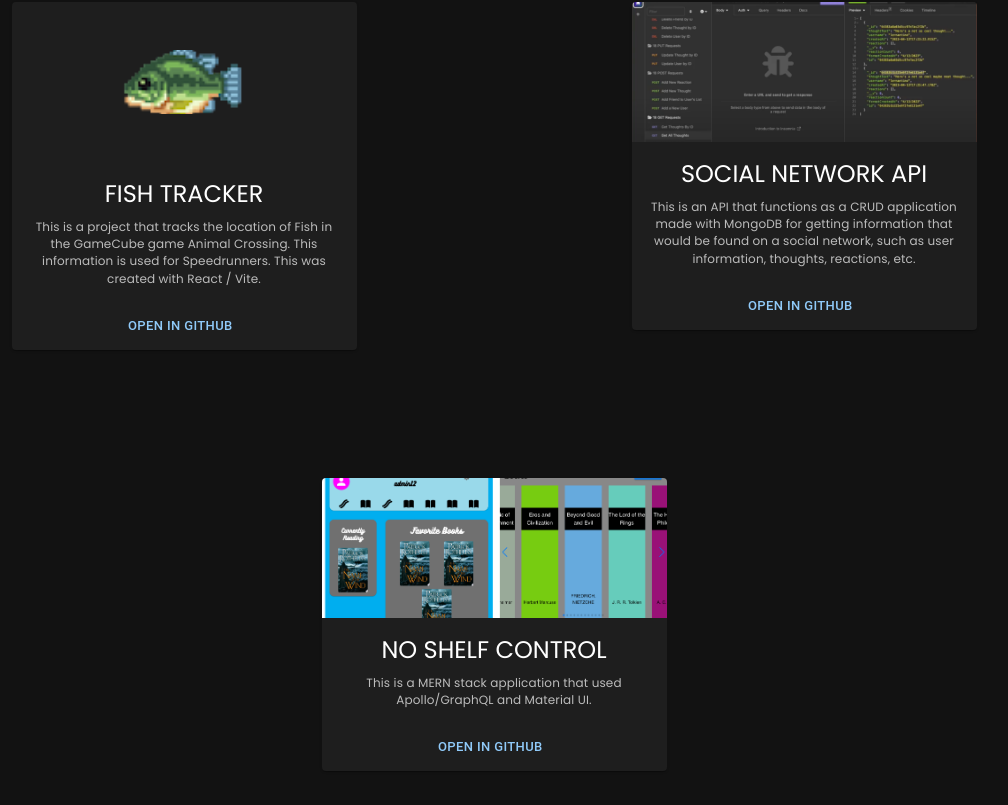
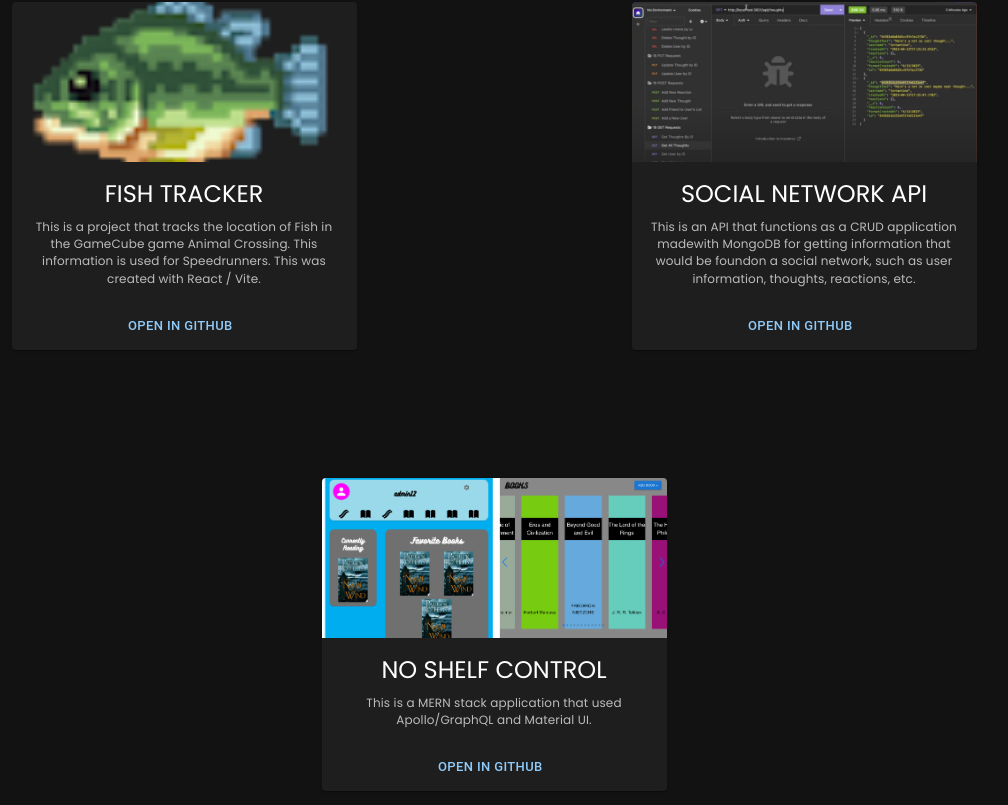
Before and after one commit to gabess3/Portfolio, a React (Create React App) app: page / in a window 1280 px wide. Shown: the part 2135-2940 px from the top of the page, without its empty margins (146-1154 px from the left). Built offline with nearby package versions, Linux system fonts and the light colour scheme.

Commit message:
updated resume, removed unnecessary functions and cleaned up some of the code.

```diff
--- a/src/components/contactForm.jsx
+++ b/src/components/contactForm.jsx
@@ -8,9 +8,9 @@ import { validateEmail } from "../utils/emailValidator";
 import { useState } from "react";
 
 export default function ContactForm() {
-  const [name, setName] = useState("");
-  const [email, setEmail] = useState("");
-  const [message, setMessage] = useState("");
+  const [name, setName] = useState(" ");
+  const [email, setEmail] = useState(" ");
+  const [message, setMessage] = useState(" ");
 
   const handleEmail = (event) => {
     const emailInput = document.getElementById("email");
@@ -25,11 +25,6 @@ export default function ContactForm() {
       emailWarning.textContent =
         "*This is a required field. Please enter a valid email address.";
     }
-  };
-
-  const changeEmail = (event) => {
-    setEmail(event.target.value);
-    console.log(email);
   };
 
   const handleName = () => {
@@ -47,11 +42,6 @@ export default function ContactForm() {
     }
   };
 
-  const changeName = (event) => {
-    setName(event.target.value);
-    console.log(name);
-  };
-
   const handleMessage = () => {
     const messageInput = document.getElementById("standard-multiline-flexible");
     setMessage(messageInput.value);
@@ -67,10 +57,6 @@ export default function ContactForm() {
     }
   };
 
-  const changeMessage = (event) => {
-    setMessage(event.target.value);
-    console.log(message);
-  };
 
   const submitHandler = () => {
     handleEmail();
@@ -89,7 +75,7 @@ export default function ContactForm() {
           id="name"
           aria-describedby="my-helper-name"
           value={name}
-          onChange={changeName}
+          onChange={(e) => setName(e.target.value)}
         />
         <p id="nameRequired"></p>
       </FormControl>
@@ -101,7 +87,7 @@ export default function ContactForm() {
           id="email"
           aria-describedby="my-helper-text"
           value={email}
-          onChange={changeEmail}
+          onChange={(e) => setEmail(e.target.value)}
         />
         <p id="emailRequired"></p>
       </FormControl>
@@ -114,7 +100,7 @@ export default function ContactForm() {
         minRows={5}
         required={true}
         value={message}
-        onChange={changeMessage}
+        onChange={(e) => setMessage(e.target.value)}
       />
       <p id="messageRequired"></p>
       <Grid align="right">
--- a/src/components/navigation.jsx
+++ b/src/components/navigation.jsx
@@ -1,5 +1,3 @@
-// Uses Material UI AppBar component
-
 import * as React from "react";
 import AppBar from "@mui/material/AppBar";
 import Box from "@mui/material/Box";
--- a/src/components/project.jsx
+++ b/src/components/project.jsx
@@ -1,5 +1,3 @@
-// Uses Card component from Material UI
-
 import * as React from "react";
 import Card from "@mui/material/Card";
 import CardContent from "@mui/material/CardContent";
@@ -12,11 +10,28 @@ import fish from "../images/fish.png";
 import FadeInSection from "./fadeIn";
 
 export default function Project() {
-  const projects = ["FISH TRACKER", "SOCIAL NETWORK API", "NO SHELF CONTROL"];
-  const projectLink = [
-    "https://github.com/gabess3/Social-Network-API",
-    "https://github.com/Nick-likes-Rust-and-Next/No-Shelf-Control",
-    "https://github.com/NTumminaro/ACGC-Golden-Rod-Pro",
+  const projects = [
+    {
+      name: "FISH TRACKER",
+      link: "https://github.com/NTumminaro/ACGC-Golden-Rod-Pro",
+      image: fish,
+      description:
+        "This is a project that tracks the location of Fish in the GameCube game Animal Crossing. This information is used for Speedrunners. This was created with React / Vite.",
+    },
+    {
+      name: "SOCIAL NETWORK API",
+      link: "https://github.com/gabess3/Social-Network-API",
+      image: socialNetwork,
+      description:
+        "This is an API that functions as a CRUD application madewith MongoDB for getting information that would be foundon a social network, such as user information, thoughts, reactions, etc.",
+    },
+    {
+      name: "NO SHELF CONTROL",
+      link: "https://github.com/Nick-likes-Rust-and-Next/No-Shelf-Control",
+      image: NoShelfControl,
+      description:
+        "This is a MERN stack application that used Apollo/GraphQL and Material UI.",
+    },
   ];
 
   return (
@@ -29,17 +44,18 @@ export default function Project() {
         </FadeInSection>
       </div>
       <div className="projects">
-        {projects.map((project) =>
-          project === "FISH TRACKER" ? (
-            <FadeInSection key={project}>
-              <Card key={project} sx={{ maxWidth: 345, maxHeight: 420, m: 8 }}>
+        {projects.map((project) => (
+          <FadeInSection key={project.name}>
+            <Card
+              key={project.name}
+              sx={{ maxWidth: 345, maxHeight: 420, m: 8 }}
+            >
               <CardActionArea>
                 <CardMedia
-                    className="fish"
                   component="img"
                   height="160"
-                    image={fish}
-                    alt="Fish Project"
+                  image={project.image}
+                  alt={project.name}
                 />
                 <CardContent>
                   <Typography
@@ -48,20 +64,24 @@ export default function Project() {
                     variant="h5"
                     component="div"
                   >
-                      {project}
+                    {project.name}
                   </Typography>
                   <Typography
-                      sx={{ fontFamily: "Poppins", textAlign: "center", fontSize: 12  }}
+                    sx={{
+                      fontFamily: "Poppins",
+                      textAlign: "center",
+                      fontSize: 12,
+                    }}
                     variant="body2"
                     color="text.secondary"
                   >
-                      This is a project that tracks the location of Fish in the GameCube game Animal Crossing. This information is used for Speedrunners. This was created with React / Vite.
+                    {project.description}
                   </Typography>
                 </CardContent>
               </CardActionArea>
               <CardActions className="buttonCenter">
                 <Button
-                    href={projectLink[2]}
+                  href={project.link}
                   target="_blank"
                   size="small"
                   color="primary"
@@ -71,115 +91,7 @@ export default function Project() {
               </CardActions>
             </Card>
           </FadeInSection>
-          ) : project === "SOCIAL NETWORK API" ? (
-            <FadeInSection key={project}>
-              <Card key={project} sx={{ maxWidth: 345, maxHeight: 420, m: 8 }}>
-                <CardActionArea>
-                  <CardMedia
-                    component="img"
-                    height="140"
-                    image={socialNetwork}
-                    alt="Social Network API Project"
-                  />
-                  <CardContent>
-                    <Typography
-                      sx={{ fontFamily: "Poppins", textAlign: "center" }}
-                      gutterBottom
-                      variant="h5"
-                      component="div"
-                    >
-                      {project}
-                    </Typography>
-                    <Typography
-                      sx={{ fontFamily: "Poppins", textAlign: "center", fontSize: 12 }}
-                      variant="body2"
-                      color="text.secondary"
-                    >
-                      This is an API that functions as a CRUD application made
-                      with MongoDB for getting information that would be found
-                      on a social network, such as user information, thoughts,
-                      reactions, etc.
-                    </Typography>
-                  </CardContent>
-                </CardActionArea>
-                <CardActions className="buttonCenter">
-                  <Button
-                    href={projectLink[0]}
-                    target="_blank"
-                    size="small"
-                    color="primary"
-                  >
-                    Open in GitHub
-                  </Button>
-                </CardActions>
-              </Card>
-            </FadeInSection>
-          ) : project === "NO SHELF CONTROL" ? (
-            <FadeInSection key={project}>
-              <Card key={project} sx={{ maxWidth: 345, maxHeight: 420, m: 8 }}>
-                <CardActionArea>
-                  <CardMedia
-                    component="img"
-                    height="140"
-                    image={NoShelfControl}
-                    alt="No Shelf Control"
-                  />
-                  <CardContent>
-                    <Typography
-                      sx={{ fontFamily: "Poppins", textAlign: "center" }}
-                      gutterBottom
-                      variant="h5"
-                      component="div"
-                    >
-                      {project}
-                    </Typography>
-                    <Typography
-                      sx={{ fontFamily: "Poppins", textAlign: "center", fontSize: 12  }}
-                      variant="body2"
-                      color="text.secondary"
-                    >
-                      This is a MERN stack application that used Apollo/GraphQL and Material UI.
-                    </Typography>
-                  </CardContent>
-                </CardActionArea>
-                <CardActions className="buttonCenter">
-                  <Button
-                    href={projectLink[1]}
-                    target="_blank"
-                    size="small"
-                    color="primary"
-                  >
-                    Open in GitHub
-                  </Button>
-                </CardActions>
-              </Card>
-            </FadeInSection>
-          ) : (
-            <Card key={project} sx={{ maxWidth: 380, maxHeight: 360, m: 8 }}>
-              <CardActionArea>
-                <CardMedia
-                  component="img"
-                  height="140"
-                  image=""
-                  alt="Employee Tracker Project"
-                />
-                <CardContent>
-                  <Typography gutterBottom variant="h5" component="div">
-                    {project}
-                  </Typography>
-                  <Typography variant="body2" color="text.secondary">
-                    Here will be a description of my project.
-                  </Typography>
-                </CardContent>
-              </CardActionArea>
-              <CardActions>
-                <Button href="#" target="_blank" size="small" color="primary">
-                  Open in GitHub
-                </Button>
-              </CardActions>
-            </Card>
-          )
-        )}
+        ))}
       </div>
     </div>
   );
```
Also changed, not shown: 2 other files (tests, documents, lock files or other folders). Lines whose indentation alone changed are shown as unchanged.
